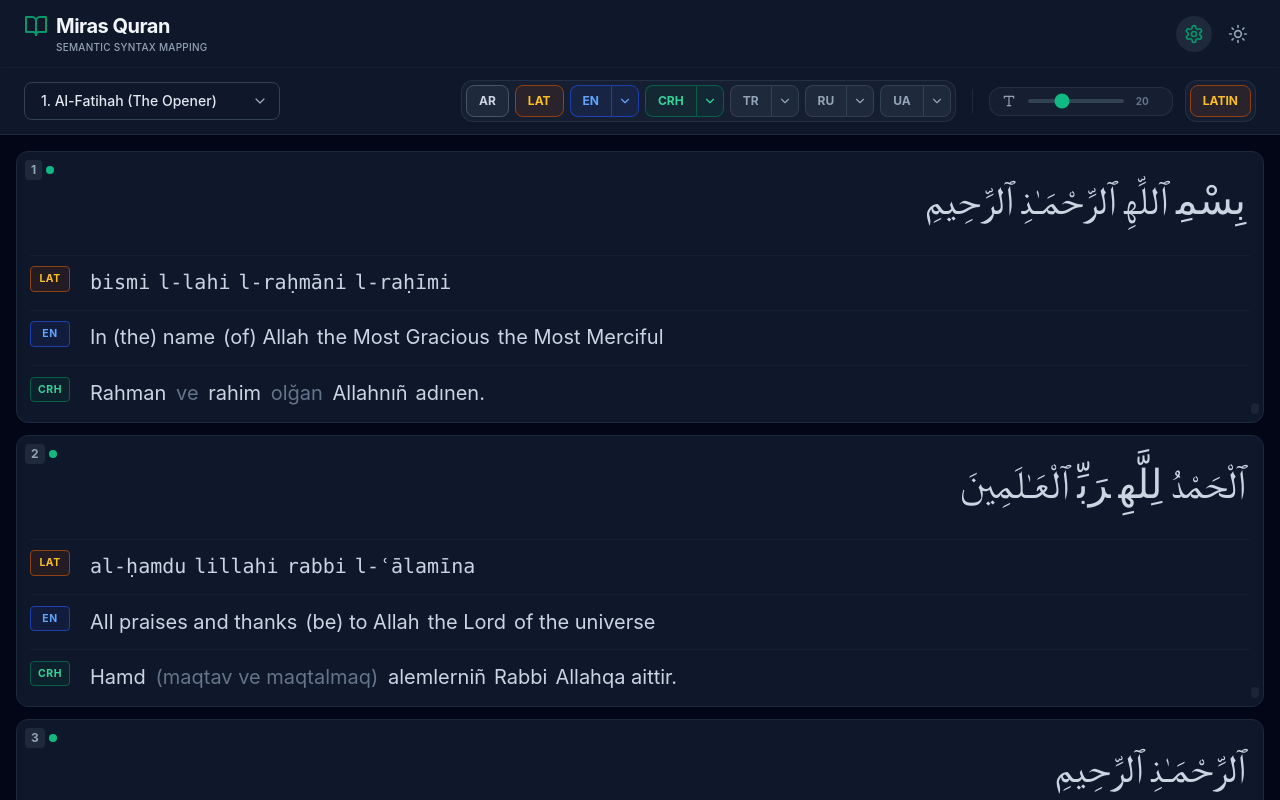
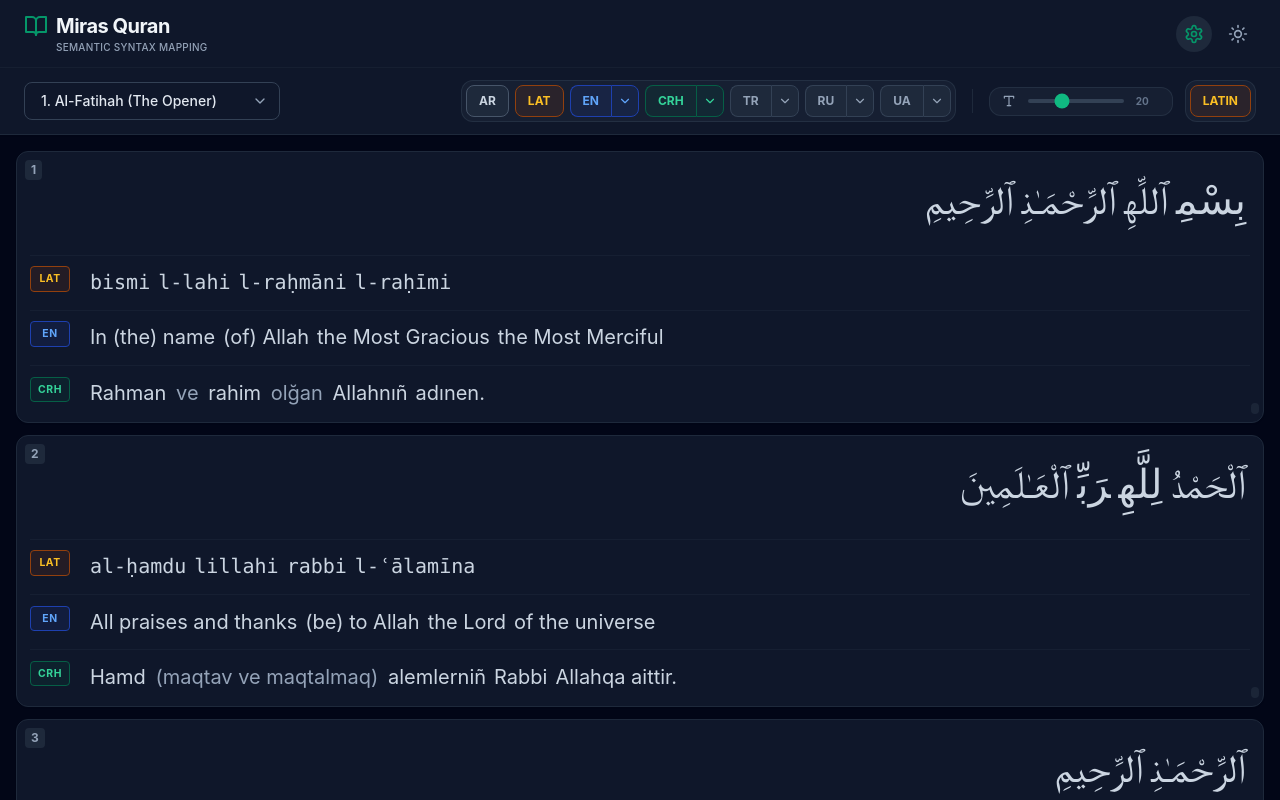
Before and after one commit to tseyt/miras-quran, a React (Vite) app: page / in a window 1280 px wide. Shown: the top 800 px of the page. Built offline with nearby package versions, Linux system fonts and the light colour scheme; a web font is replaced by a local one.

Commit message:
rm "mapped" green dot + increase contrast of unmapped verses for readability

```diff
--- a/src/components/VerseCard.jsx
+++ b/src/components/VerseCard.jsx
@@ -99,7 +99,7 @@ export default function VerseCard({
     };
 
     const getSegmentClass = (verseId, cid) => {
-        if (cid === 0) return "text-slate-400 dark:text-slate-500";
+        if (cid === 0) return "text-slate-500 dark:text-slate-400";
         const isActive = activeSegment && activeSegment.verseId === verseId && activeSegment.cid === cid;
         const colorClass = COLORS[cid % 6] || COLORS.default;
         return `${HOVER_STYLES} ${isActive ? `${colorClass} shadow-sm` : `hover:bg-slate-100 dark:hover:bg-slate-800 text-slate-600 dark:text-slate-300`}`;
@@ -134,9 +134,7 @@ export default function VerseCard({
                 <span className="text-xs font-bold text-slate-400 bg-slate-50 dark:bg-slate-800 px-1.5 py-0.5 rounded">
                     {verse.verse}
                 </span>
-                {verse.context_mapped && (
-                    <span className="w-2 h-2 rounded-full bg-emerald-500" title="Context Mapped"></span>
-                )}
+
             </div>
 
             <div className="absolute bottom-1 right-1 z-10">
```
